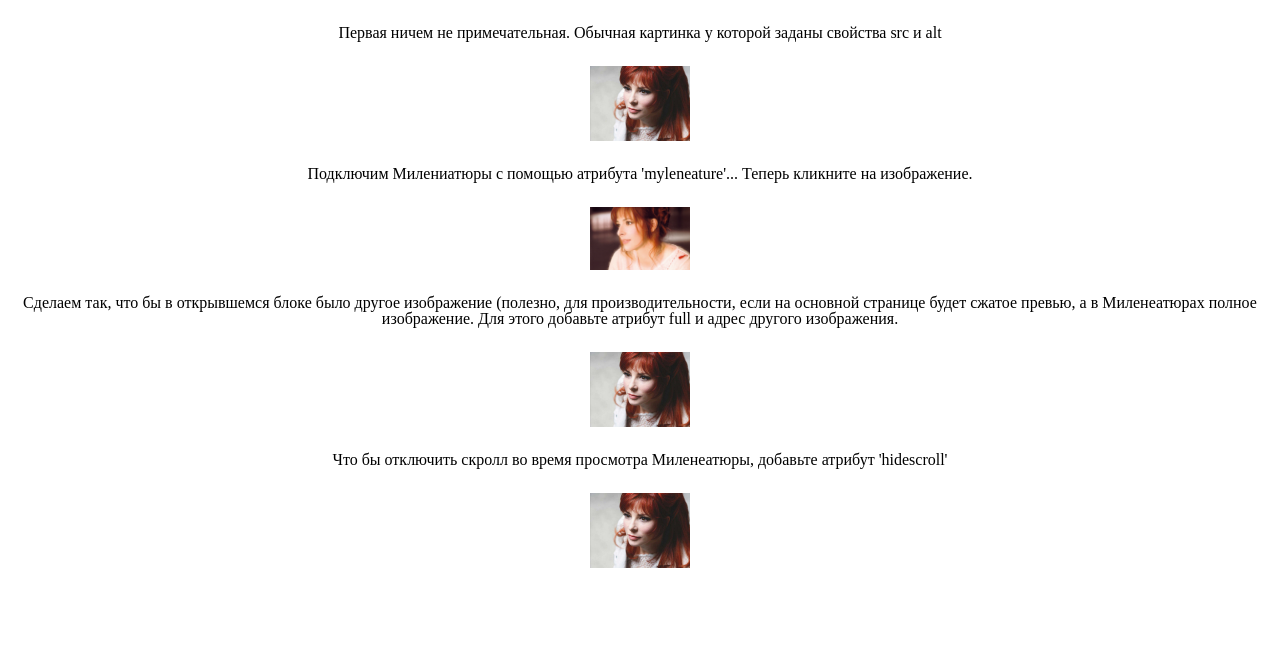
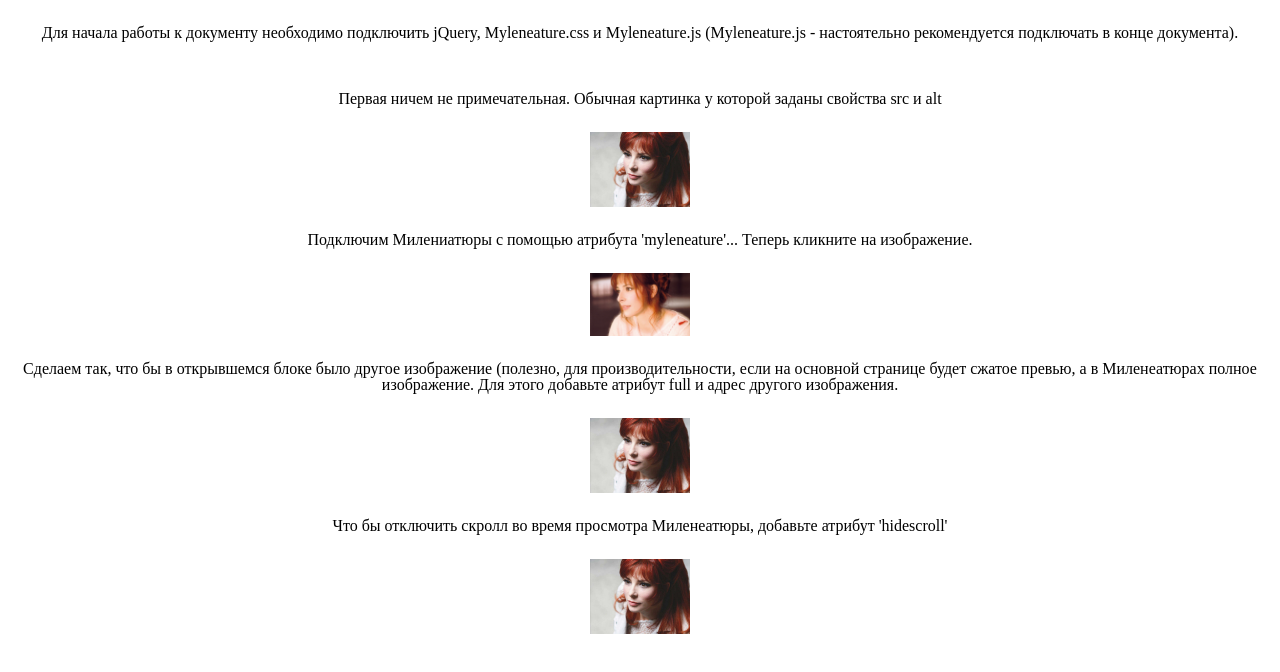
Before and after one commit to desyatkov93/Myleneature, a plain HTML site: page examle/index.html in a window 1280 px wide. Drawn offline with nearby package versions, Linux system fonts and the light colour scheme.

Commit message:
commit
fix

```diff
--- a/examle/index.html
+++ b/examle/index.html
@@ -11,6 +11,9 @@
 
 </head>
 <body>
+<div class="text">
+Для начала работы к документу необходимо подключить jQuery, Myleneature.css и Myleneature.js (Myleneature.js - настоятельно рекомендуется подключать в конце документа).
+</div>
 <div class="text">
 Первая ничем не примечательная. Обычная картинка у которой заданы свойства src и alt
 </div>
@@ -27,6 +30,7 @@
 Что бы отключить скролл во время просмотра Миленеатюры, добавьте атрибут 'hidescroll'
 </div>
 <img src="4.jpg" hidescroll myleneature alt = "test">
+<div style="height: 250px;"></div>
 <script src="../script/Myleneature.js"></script>
 </body>
 </html>
```
